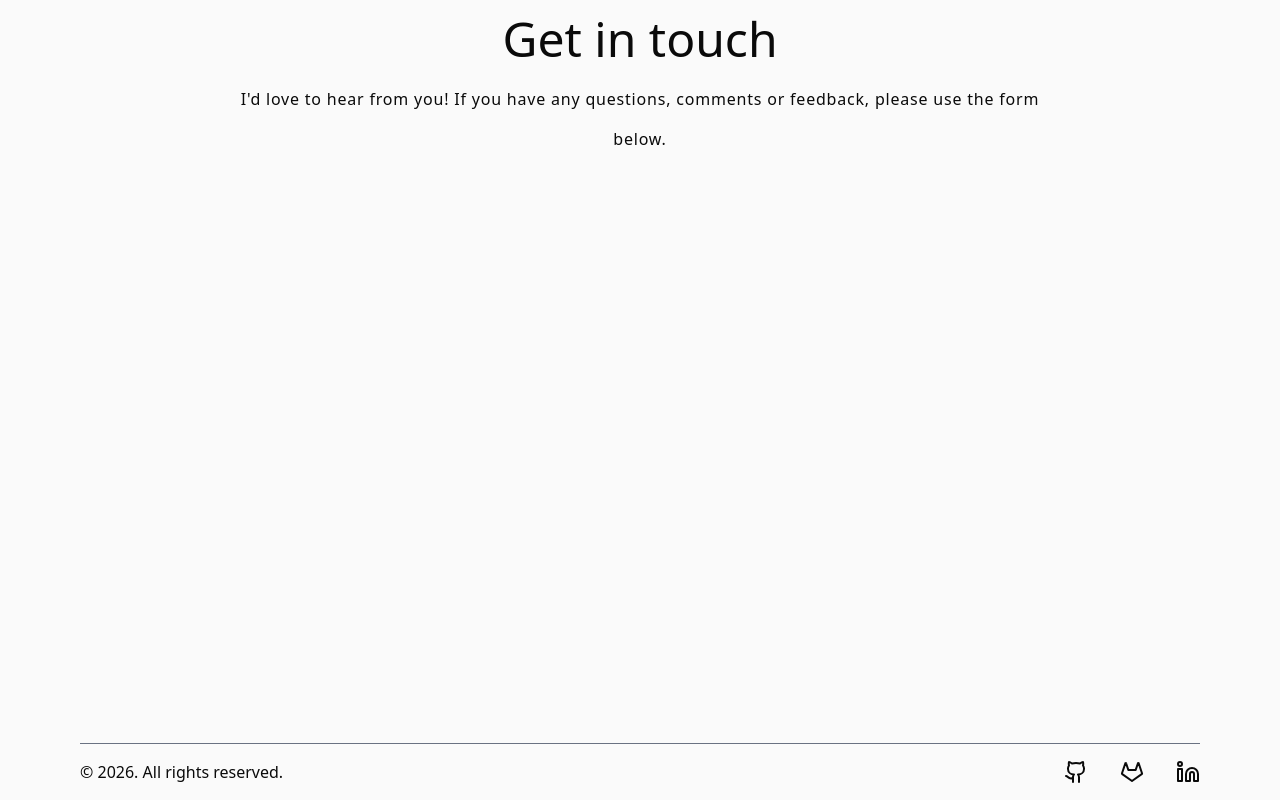
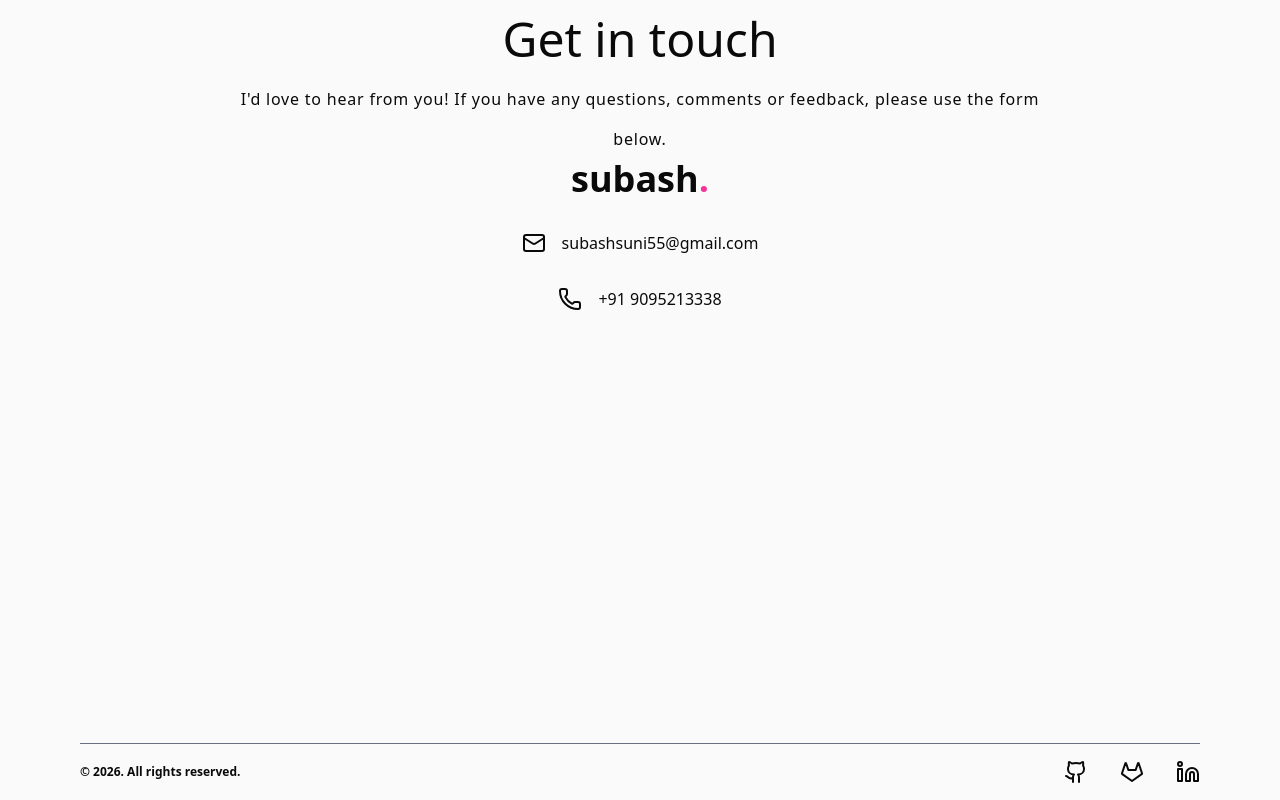
Before and after one commit to subashf23s/github-profile-subash, a React (Vite) app: page / in a window 1280 px wide. Shown: the part 3297-4097 px from the top of the page. Built offline with nearby package versions, Linux system fonts and the light colour scheme.

Commit message:
updated footer

```diff
--- /dev/null
+++ b/src/components/icon/mail.tsx
@@ -0,0 +1,20 @@
+const Mail = () => {
+  return (
+    <svg
+      xmlns="http://www.w3.org/2000/svg"
+      width="24"
+      height="24"
+      viewBox="0 0 24 24"
+      fill="none"
+      stroke="currentColor"
+      strokeWidth="2"
+      strokeLinecap="round"
+      strokeLinejoin="round"
+    >
+      <path d="m22 7-8.991 5.727a2 2 0 0 1-2.009 0L2 7" />
+      <rect x="2" y="4" width="20" height="16" rx="2" />
+    </svg>
+  );
+};
+
+export default Mail;
--- /dev/null
+++ b/src/components/icon/phone.tsx
@@ -0,0 +1,19 @@
+const Phone = () => {
+  return (
+    <svg
+      xmlns="http://www.w3.org/2000/svg"
+      width="24"
+      height="24"
+      viewBox="0 0 24 24"
+      fill="none"
+      stroke="currentColor"
+      strokeWidth="2"
+      strokeLinecap="round"
+      strokeLinejoin="round"
+    >
+      <path d="M13.832 16.568a1 1 0 0 0 1.213-.303l.355-.465A2 2 0 0 1 17 15h3a2 2 0 0 1 2 2v3a2 2 0 0 1-2 2A18 18 0 0 1 2 4a2 2 0 0 1 2-2h3a2 2 0 0 1 2 2v3a2 2 0 0 1-.8 1.6l-.468.351a1 1 0 0 0-.292 1.233 14 14 0 0 0 6.392 6.384" />
+    </svg>
+  );
+};
+
+export default Phone;
--- a/src/components/section/contact-me.tsx
+++ b/src/components/section/contact-me.tsx
@@ -1,3 +1,7 @@
+import Mail from "../icon/mail";
+import Phone from "../icon/phone";
+import Logo from "../ui/logo";
+
 const ContactMe = () => {
   return (
     <section className="container min-h-dvh py-8" id="contact-me">
@@ -9,6 +13,17 @@ const ContactMe = () => {
           feedback, please use the form below.
         </p>
       </div>
+      <div className="grid place-items-center text-center space-y-8">
+        <Logo />
+        <a href="mailto:subashsuni55@gmail.com" className="flex gap-4">
+          <Mail />
+          subashsuni55@gmail.com
+        </a>
+        <a href="tel:+919095213338" className="flex gap-4">
+          <Phone />
+          +91 9095213338
+        </a>
+      </div>
     </section>
   );
 };
--- a/src/components/ui/footer.tsx
+++ b/src/components/ui/footer.tsx
@@ -6,7 +6,9 @@ const Footer = () => {
   return (
     <footer className="container">
       <section className="border-t border-gray-500 flex items-center justify-between py-4">
-        <div>&copy; {new Date().getFullYear()}. All rights reserved.</div>
+        <div className="text-xs font-semibold">
+          &copy; {new Date().getFullYear()}. All rights reserved.
+        </div>
         <ul className="flex items-center gap-8">
           <li>
             <a
```
